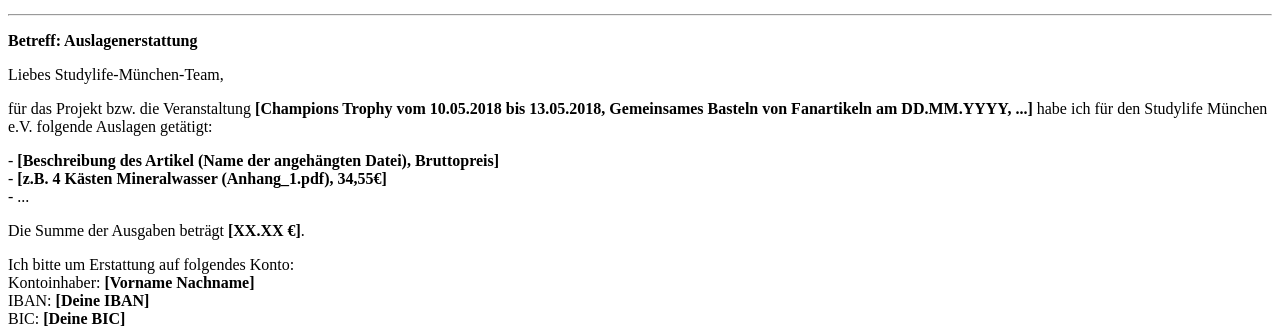
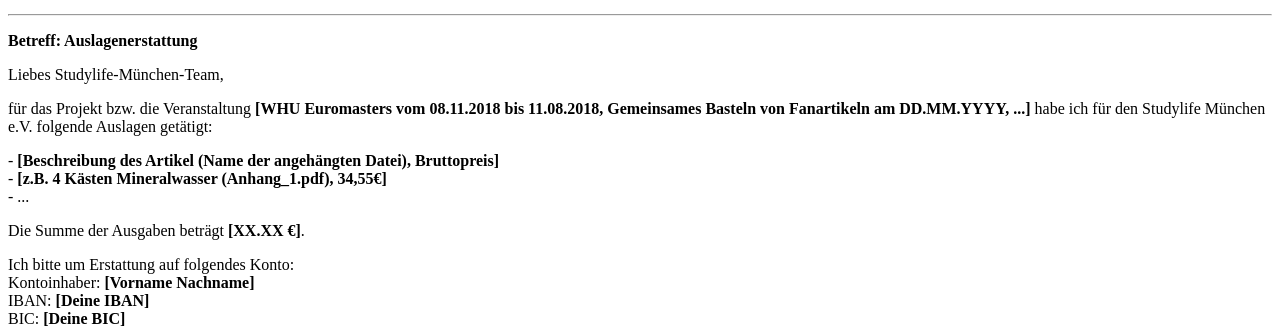
Before and after one commit to zypriafl/entity_management, a Django app: page /reimbursement/ in a window 1280 px wide. Shown: the part 319-649 px from the top of the page. Run offline with Django 3.2, Linux system fonts and the light colour scheme.

Commit message:
Update reimbursement.html

```diff
--- a/templates/accounting/reimbursement.html
+++ b/templates/accounting/reimbursement.html
@@ -26,7 +26,7 @@
 <p>Liebes Studylife-München-Team,</p>
 <p>
     für das Projekt bzw. die Veranstaltung
-    <b>[Champions Trophy vom 10.05.2018 bis 13.05.2018, Gemeinsames Basteln von Fanartikeln am DD.MM.YYYY, ...]</b>
+    <b>[WHU Euromasters vom 08.11.2018 bis 11.08.2018, Gemeinsames Basteln von Fanartikeln am DD.MM.YYYY, ...]</b>
     habe ich für den Studylife München e.V. folgende Auslagen getätigt:
 </p>
 <p>
```
